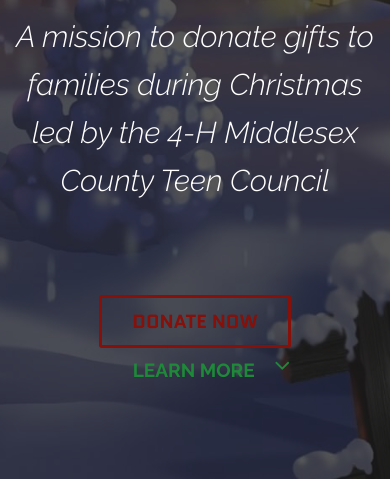
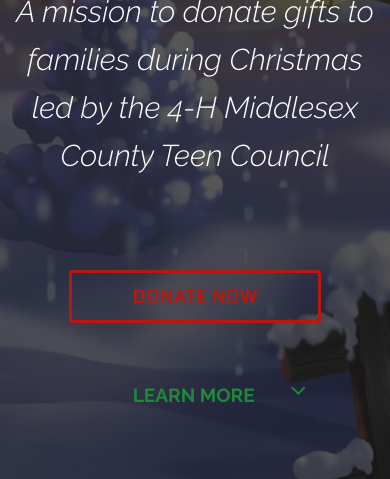
Before and after one commit to qwerty111i/ProjectGift, a plain HTML site: page index.html in a window 390 px wide. Shown: the part 365-844 px from the top of the page. Drawn offline with Linux system fonts and the light colour scheme; a web font is replaced by a local one.

Commit message:
'Version2.0'

```diff
--- a/css/responsive.css
+++ b/css/responsive.css
@@ -4,7 +4,18 @@
     margin-top: 100px;
     width: 100%;
   }
-
+  .btn-download {
+    width: 70%;
+    height: 40%;
+    margin-bottom: 50px;
+    border-color: #b9170f;
+    color: #b9170f;
+    justify-content: center;
+  }
+  .btn-learn-more {
+    width: 50%;
+    justify-content: center;
+  }
 
 
 
--- a/index.html
+++ b/index.html
@@ -30,7 +30,29 @@
 <body>
   <!--Home-->
   <header class="header" id="HOME">
-
+<!--
+<nav class="navbar navbar-inverse navbar-fixed-top navbar-default">
+  <div class="container-fluid">
+    <div class="navbar-header">
+      <button type="button" class="navbar-toggle" data-toggle="collapse" data-target="#pg-navbar-collapse-1">
+        <span class="icon-bar"></span>
+        <span class="icon-bar"></span>
+        <span class="icon-bar"></span>
+      </button>
+      <a class="navbar-brand" href="#HOME">ProjectGift</a>
+    </div>
+    <div class="collapse navbar-collapse" id="pg-navbar-collapse-1">
+      <ul class="nav navbar-nav navbar-right">
+        <li><a href="#HOME" class="nav-item">HOME</a></li>
+        <li><a href="#ABOUT" class="nav-item">ABOUT</a></li>
+        <li><a href="#TESTIMONIALS" class="nav-item">TESTIMONIALS</a></li>
+        <li><a href="#FUNDRAISING" class="nav-item">FUNDRAISING</a></li>
+        <li><a href="#DONATENOW" class="nav-item">DONATE NOW</a></li>
+      </ul>
+    </div>
+  </div>
+</nav>
+-->
     <!--Navigation-->
     <nav class="navbar navbar-default navbar-fixed-top">
       <div class="containerS">
@@ -41,8 +63,7 @@
               <a href="index.html" class="pull-left visible-xs visible-sm visible-md visible-lg">
                 <div id="logo-img"></div>
               </a>
-              <button type="button" class="navbar-toggle collapse" data-toggle="collapse" data-target="#pg-navbar-collapse-1" aria-expanded="false">
-                <span class="sr-only">Toggle navigation</span>
+              <button type="button" class="navbar-toggle" data-toggle="collapse" data-target="#pg-navbar-collapse-1">
                 <span class="icon-bar"></span>
                 <span class="icon-bar"></span>
                 <span class="icon-bar"></span>
```
